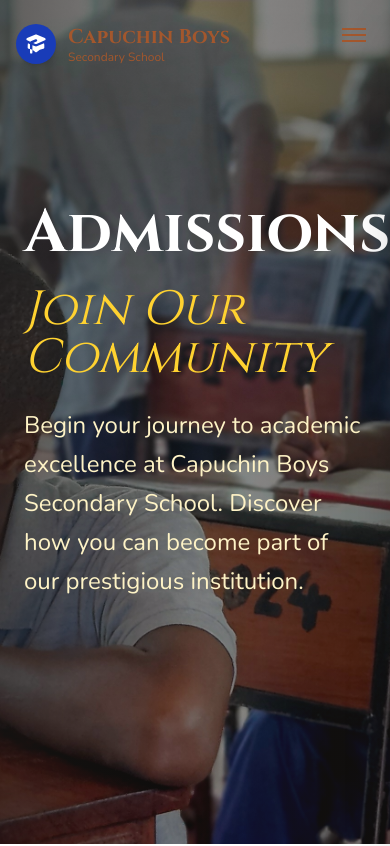
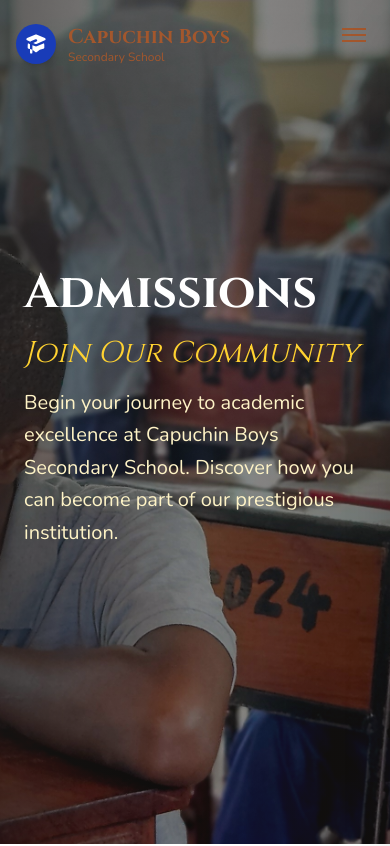
Before and after one commit to torie28/capuchinboys, a React (Vite) app: page /admissions in a window 390 px wide. Shown: the top 846 px of the page. Built offline with nearby package versions, Linux system fonts and the light colour scheme.

Commit message:
modifyin the admision page reducing the text size in mobile devices

```diff
--- a/src/pages/academics/components/Admissions.jsx
+++ b/src/pages/academics/components/Admissions.jsx
@@ -126,18 +126,18 @@ const Admissions = () => {
             transition={{ duration: 0.8 }}
           >
             <motion.h1
-              className="text-6xl md:text-8xl font-cinzel font-bold text-white mb-6 leading-tight"
+              className="text-5xl sm:text-6xl md:text-8xl font-cinzel font-bold text-white mb-4 md:mb-6 leading-tight"
               initial={{ opacity: 0, y: 20 }}
               animate={{ opacity: 1, y: 0 }}
               transition={{ duration: 0.8, delay: 0.1 }}
             >
               Admissions
-              <span className="block text-amber-300 text-5xl md:text-6xl mt-4 font-light italic">
+              <span className="block text-amber-300 text-3xl sm:text-4xl md:text-6xl mt-3 md:mt-4 font-light italic">
                 Join Our Community
               </span>
             </motion.h1>
             <motion.p
-              className="text-2xl text-amber-100 mb-12 max-w-3xl leading-relaxed font-nunito font-light"
+              className="text-xl sm:text-2xl text-amber-100 mb-8 md:mb-12 max-w-3xl leading-relaxed font-nunito font-light"
               initial={{ opacity: 0, y: 20 }}
               animate={{ opacity: 1, y: 0 }}
               transition={{ duration: 0.8, delay: 0.2 }}
```
